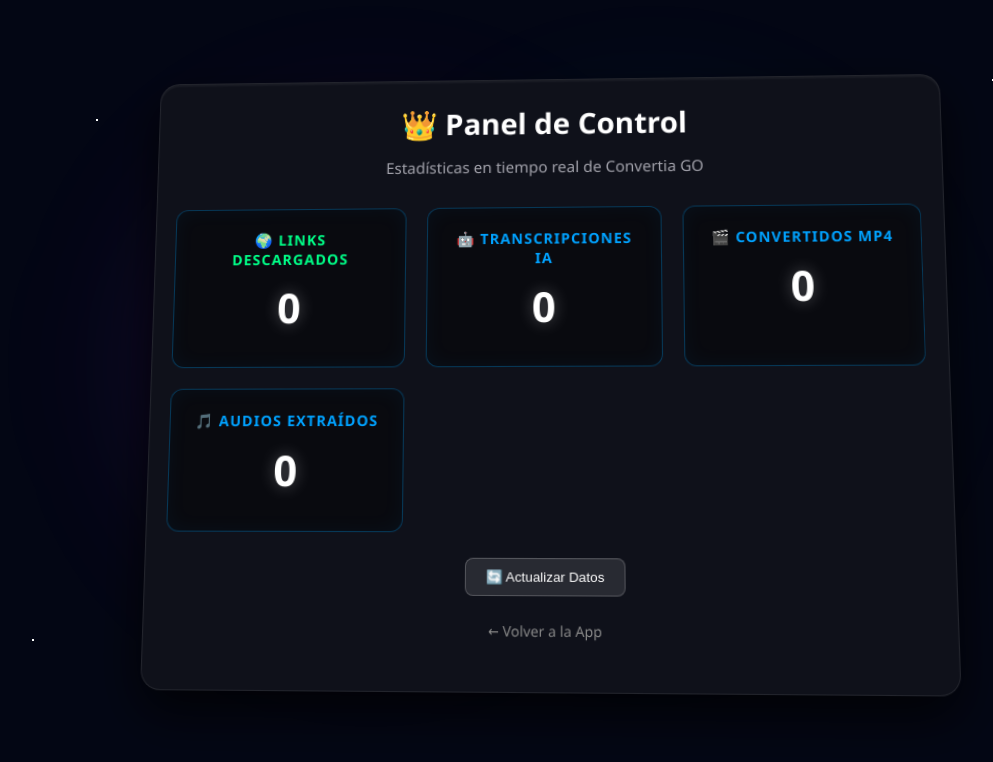
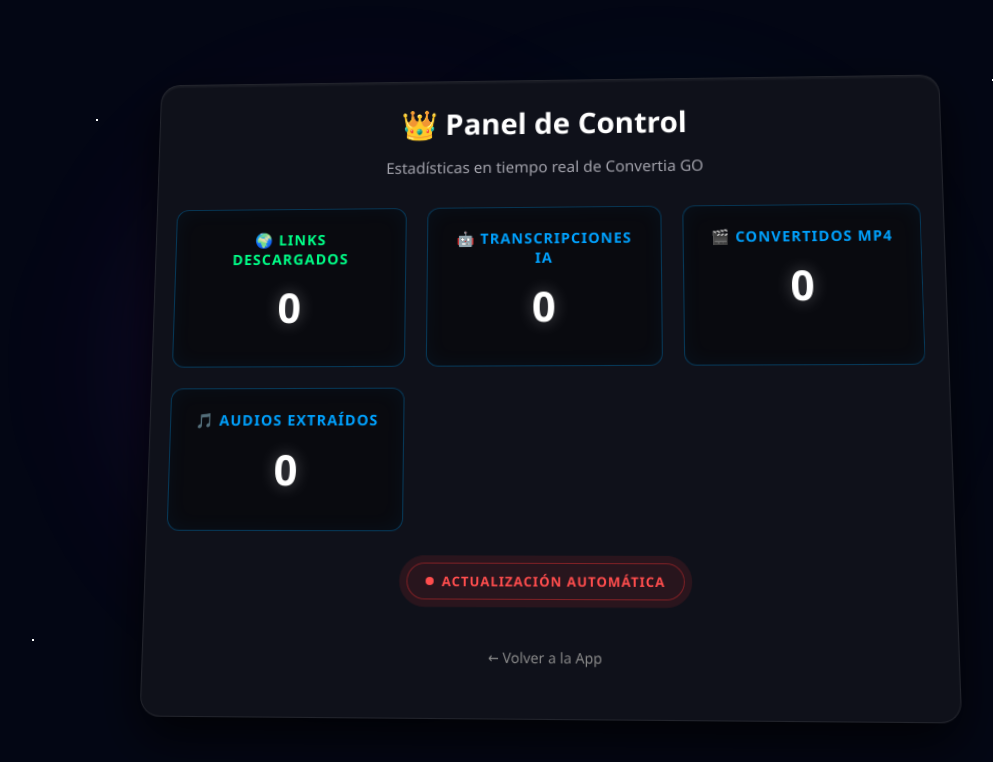
Before and after one commit to Fer333444/Converter, a Flask app: page /panel-admin in a window 1280 px wide. Shown: the top 762 px of the page, without its empty margins (95-1088 px from the left). Run offline with Flask 3, Linux system fonts and the light colour scheme.

Commit message:
Panel de control con actualización automática en vivo

```diff
--- a/templates/admin.html
+++ b/templates/admin.html
@@ -41,17 +41,36 @@
             letter-spacing: 1px;
         }
         .stat-title.green { color: #00ff88; }
-        .refresh-btn {
-            background: rgba(255,255,255,0.1);
-            color: white;
-            border: 1px solid rgba(255,255,255,0.2);
-            padding: 10px 20px;
-            border-radius: 8px;
-            cursor: pointer;
-            margin-top: 30px;
-            transition: all 0.3s;
+
+        /* Nuevo indicador de "En Vivo" que palpita */
+        .live-indicator {
+            display: inline-flex;
+            align-items: center;
+            gap: 8px;
+            margin-top: 35px;
+            padding: 8px 18px;
+            background: rgba(255, 50, 50, 0.1);
+            border: 1px solid rgba(255, 50, 50, 0.4);
+            color: #ff4d4d;
+            border-radius: 20px;
+            font-size: 13px;
+            font-weight: bold;
+            text-transform: uppercase;
+            letter-spacing: 1px;
+            box-shadow: 0 0 15px rgba(255, 50, 50, 0.2);
+            animation: pulse-red 2s infinite;
         }
-        .refresh-btn:hover { background: rgba(255,255,255,0.2); }
+        .dot {
+            width: 8px;
+            height: 8px;
+            background-color: #ff4d4d;
+            border-radius: 50%;
+        }
+        @keyframes pulse-red {
+            0% { box-shadow: 0 0 0 0 rgba(255, 50, 50, 0.4); }
+            70% { box-shadow: 0 0 0 10px rgba(255, 50, 50, 0); }
+            100% { box-shadow: 0 0 0 0 rgba(255, 50, 50, 0); }
+        }
     </style>
 </head>
 <body>
@@ -82,35 +101,36 @@
             </div>
         </div>
 
-        <button class="refresh-btn" onclick="loadStats()">🔄 Actualizar Datos</button>
-        <br><br>
-        <a href="/" style="color: #888; font-size: 14px; text-decoration: none;">← Volver a la App</a>
+        <div class="live-indicator">
+            <div class="dot"></div> Actualización Automática
+        </div>
+
+        <br><br><br>
+        <a href="/" style="color: #888; font-size: 14px; text-decoration: none; transition: color 0.3s;" onmouseover="this.style.color='#fff'" onmouseout="this.style.color='#888'">← Volver a la App</a>
     </div>
 
     <script>
         async function loadStats() {
-            const btn = document.querySelector('.refresh-btn');
-            btn.innerText = "Cargando...";
-
             try {
                 const res = await fetch('/api/stats');
                 const data = await res.json();
 
-                // Animar números
+                // Actualizar los números en pantalla
                 document.getElementById('stat-links').innerText = data.total_links_descargados;
                 document.getElementById('stat-txt').innerText = data.herramientas_locales.txt;
                 document.getElementById('stat-mp4').innerText = data.herramientas_locales.mp4;
-                // Sumar mp3 y wav
+                // Sumar mp3 y wav para tener el total de audios
                 document.getElementById('stat-audio').innerText = data.herramientas_locales.mp3 + data.herramientas_locales.wav;
             } catch (e) {
-                console.error("Fallo al cargar stats", e);
+                console.error("Fallo al cargar las estadísticas", e);
             }
-
-            btn.innerText = "🔄 Actualizar Datos";
         }
 
-        // Cargar al entrar a la página
+        // 1. Cargar los datos inmediatamente al entrar a la página
         loadStats();
+
+        // 2. MAGIA: Programar un temporizador que ejecute loadStats() cada 3 segundos (3000 milisegundos)
+        setInterval(loadStats, 3000);
     </script>
 </body>
 </html>
```
